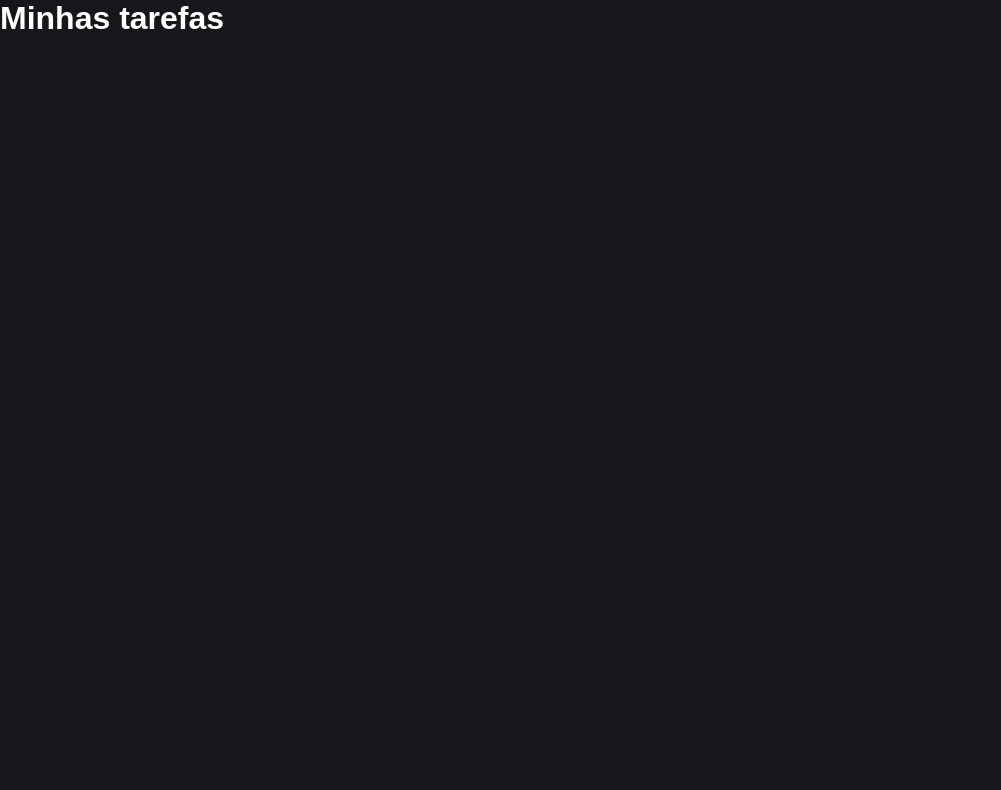
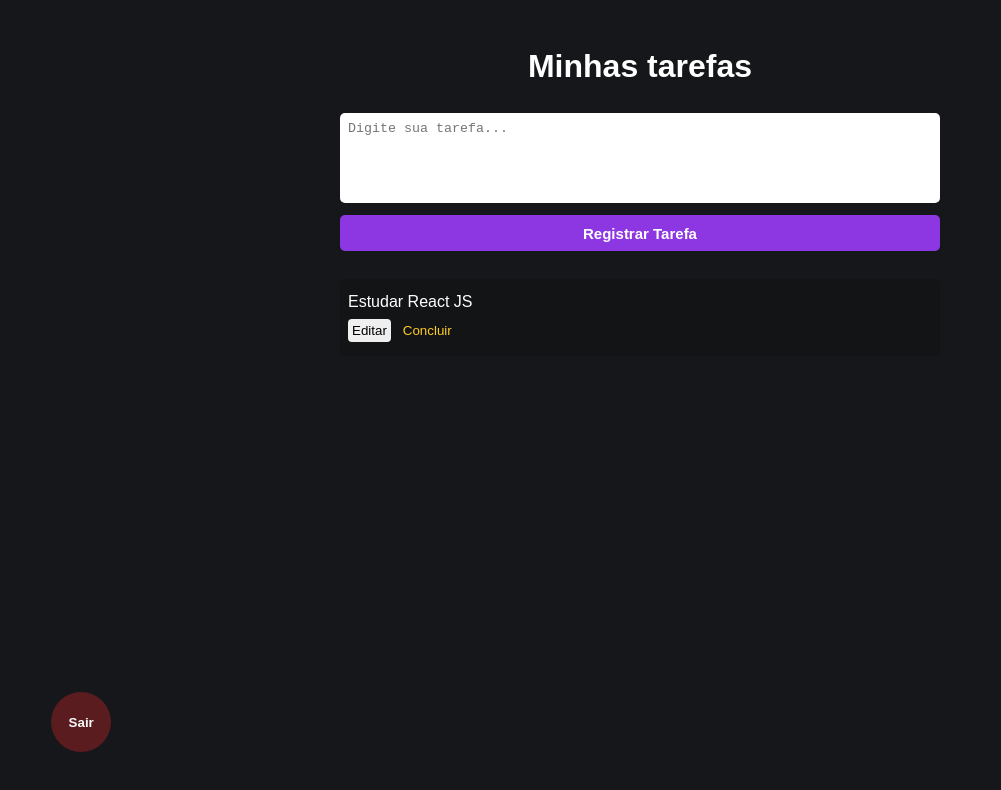
Before and after one commit to giivieira/React-Firebase-Studies, a React (Create React App) app: page /admin in a window 1280 px wide. Shown: the top 790 px of the page, without its empty margins (0-1001 px from the left). Built offline with nearby package versions, Linux system fonts and the light colour scheme; no server answers; sample sign-in values are in the browser's storage.

Commit message:
06/02/2023

```diff
--- a/src/pages/Admin/admin.css
+++ b/src/pages/Admin/admin.css
@@ -0,0 +1,62 @@
+
+.admin-container {
+    display: flex;
+    flex-direction: column;
+    align-items: center;
+    margin-top: 48px;
+}
+
+.admin-container h1 {
+    margin-bottom: 28px;
+}
+
+.btn-register {
+    margin-bottom: 28px;
+}
+
+.list {
+    width: 90%;
+    max-width: 600px;
+    display: flex;
+    flex-direction: column;
+    background-color: rgba(18,18,18,0.38);
+    border-radius: 5px;
+    margin-bottom: 12px;
+    justify-content: center;
+    padding: 14px 8px;
+}
+
+.list p {
+    margin-bottom: 8px;
+}
+
+.list button {
+    margin-right: 8px;
+    border: 0;
+    border-radius: 4px;
+    padding: 4px;
+}
+
+.btn-delete {
+    color: #ffcc23;
+    background-color: transparent;
+}
+
+.btn-logout {
+    position: absolute;
+    bottom: 6%;
+    left: 4%;
+    height: 60px;
+    width: 60px;
+    border-radius: 30px;
+    border: 0;
+    font-weight: bold;
+    background-color: rgba(219,38,41,0.35);
+    color: #fafafa;
+    transition: all 0.5s;
+}
+
+.btn-logout:hover {
+    background-color: rgba(219,38,41,1);
+    color: #fff;
+}
--- a/src/pages/Admin/index.js
+++ b/src/pages/Admin/index.js
@@ -1,13 +1,73 @@
+import { useState, useEffect } from 'react'
 import './admin.css'
+import {auth, db} from '../../firebaseConnection'
+import { signOut } from 'firebase/auth'
+import { addDoc, collection } from 'firebase/firestore'
+
 
 export default function Admin() {
+    const [tarefaInput, setTarefaInput] = useState('')
+    const [user, setUser] = useState({})
+
+    useEffect(() => {
+        async function loadTarefas() { // Carrega as tarefas do usuário logado
+            const userDetail = localStorage.getItem("@detailUser")
+            setUser(JSON.parse(userDetail))
+        }
+        loadTarefas();
+    }, [])
+
+    async function handleRegister(e) {
+        e.preventDefault();
+        if(tarefaInput === '') { // Se o campo tarefaInput estiver vazio
+            alert("Digite uma tarefa...")
+            return;
+        }
+
+        await addDoc(collection(db, "tarefas"), {
+            tarefa: tarefaInput,
+            created: new Date(),
+            userUid: user?.uid
+        })
+        .then(() => {
+            console.log("Tarefa Registrada")
+            setTarefaInput('')
+        })
+        .catch((error) => {
+
+
+        alert("Erro ao registrar " + error)
+        })
+    }
+
+    async function handleLogout() {
+        await signOut(auth);
+    }
+
     return(
         <div className='admin-container'>
             <h1>Minhas tarefas</h1>
 
-            <form>
+            <form className='form' onSubmit={handleRegister}>
+                <textarea placeholder='Digite sua tarefa...'
+                value={tarefaInput}
+                onChange={(e) => setTarefaInput(e.target.value)}
+                />
 
+                <button className='btn-register' type='submit'>Registrar Tarefa</button>
             </form>
+
+            <article className='list'>
+                <p>Estudar React JS</p>
+
+                <div>
+                    <button>Editar</button>
+                    <button className='btn-delete'>Concluir</button>
+                </div>
+            </article>
+
+            <button className='btn-logout' onClick={handleLogout}>Sair</button>
+
         </div>
     )
 }
--- a/src/pages/Home/home.css
+++ b/src/pages/Home/home.css
@@ -48,6 +48,7 @@
     height: 90px;
     resize: none;
     border-radius: 5px;
+    padding: 8px;
 }
 
 .button-link {
--- a/src/routes/Private.js
+++ b/src/routes/Private.js
@@ -18,7 +18,7 @@
                     }
 
                     // // Armazena as informações do usuário localmente no navegador
-                    // localStorage.setItem("@detailUser", JSON.stringify(userData))
+                    localStorage.setItem("@detailUser", JSON.stringify(userData))
 
                     setLoading(false); // Parar de carregar
                     setSigned(true); // Logar usuário
```
